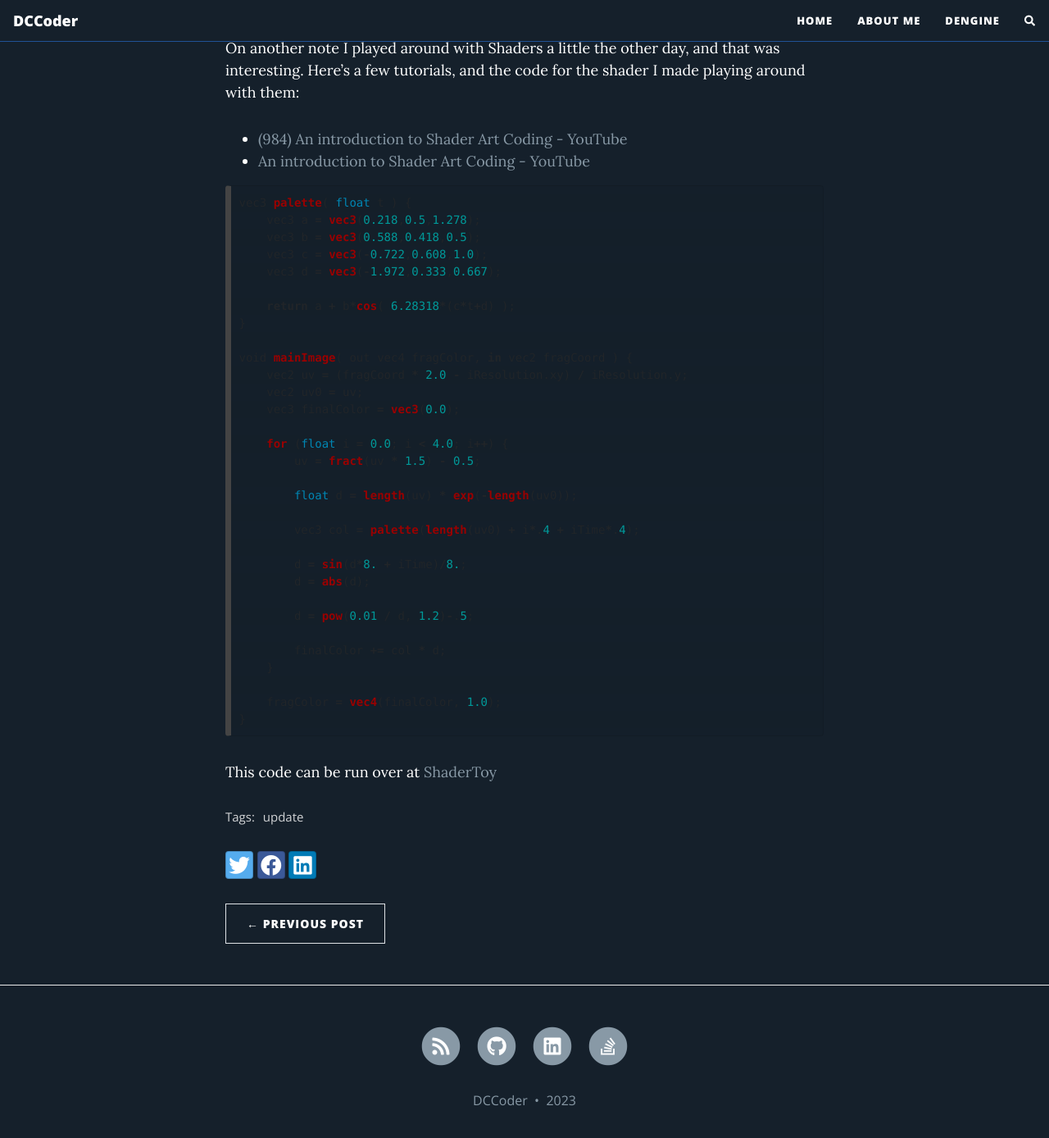
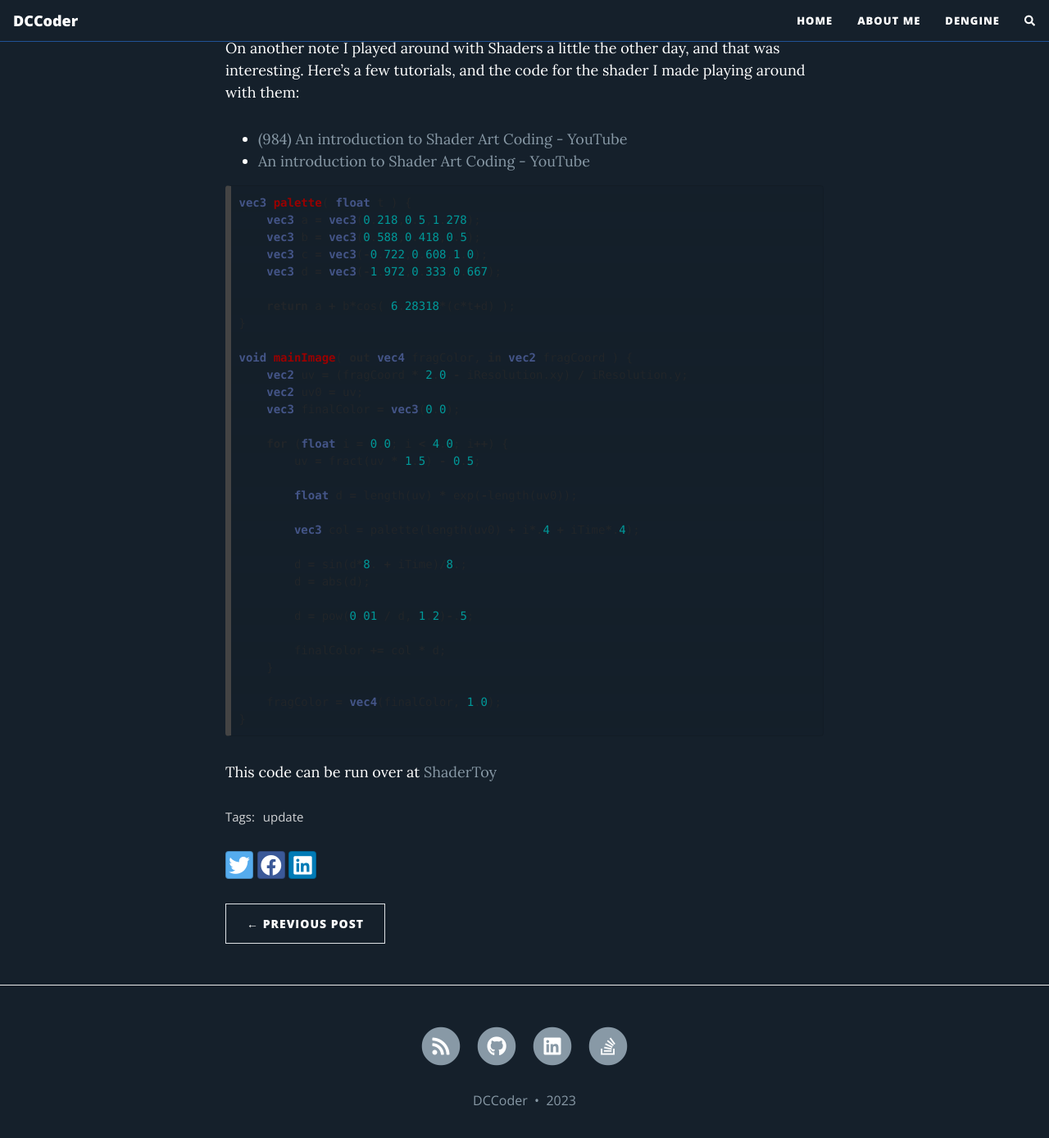
Before and after one commit to DCCoder90/dccoder90.github.io, a Jekyll site: the page built from _posts/2023-07-25-Site Updates.md, in a window 1280 px wide and 1400 px high, scrolled down 1051 px. Shown: the top 1388 px of the window at 82% size. Built offline with Jekyll 4.4.1, drawn with Linux system fonts in a browser that asks for light colours; nearby versions of some CDN libraries; comment, search, counter and statistics services are not loaded.

Commit message:
PUSH NOTE : 2023-07-25-Site Updates.md (#23)

````diff
--- a/_posts/2023-07-25-Site Updates.md
+++ b/_posts/2023-07-25-Site Updates.md
@@ -29,7 +29,7 @@ On another note I played around with Shaders a little the other day, and that wa
 * [(984) An introduction to Shader Art Coding - YouTube](https://www.youtube.com/watch?v=f4s1h2YETNY)
 * [An introduction to Shader Art Coding - YouTube](https://www.youtube.com/watch?v=f4s1h2YETNY)
 
-```python
+```glsl
 vec3 palette( float t ) {
     vec3 a = vec3(0.218,0.5,1.278);
     vec3 b = vec3(0.588,0.418,0.5);
````
